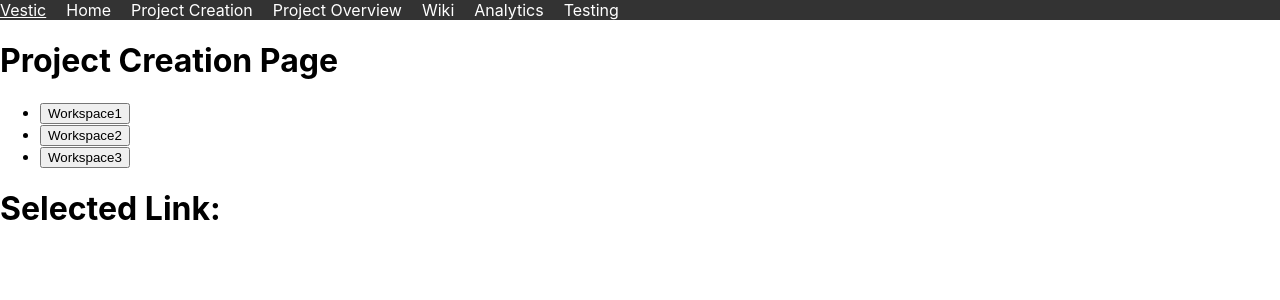
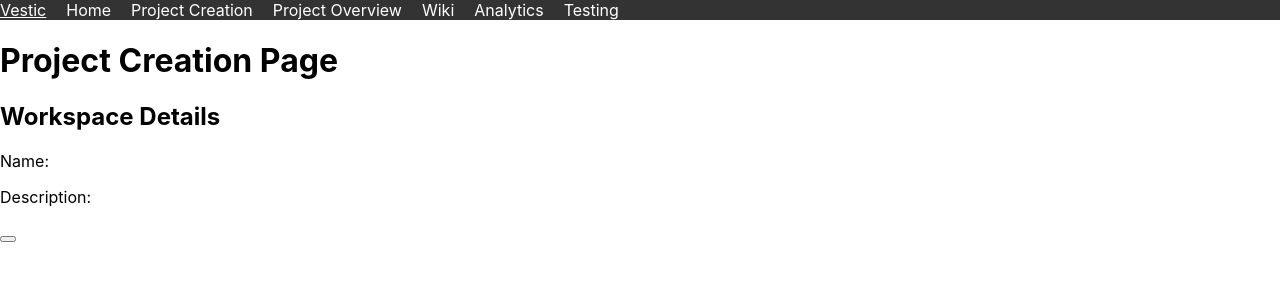
Before and after one commit to Sam772/Vestic, a React (Create React App) app: page /projectcreation in a window 1280 px wide. Shown: the top 300 px of the page. Built offline with nearby package versions, Linux system fonts and the light colour scheme.

Commit message:
navigation from home page

```diff
--- a/package.json
+++ b/package.json
@@ -15,7 +15,7 @@
     "react": "^18.2.0",
     "react-dnd": "^16.0.1",
     "react-dom": "^18.2.0",
-    "react-router-dom": "^6.22.1",
+    "react-router-dom": "^6.22.3",
     "react-scripts": "5.0.1",
     "typescript": "^4.9.5",
     "web-vitals": "^2.1.4"
--- a/src/App.tsx
+++ b/src/App.tsx
@@ -1,17 +1,26 @@
-import React from 'react';
+import React, { useState } from 'react';
 import './App.css';
-import { BrowserRouter as Router, Routes, Route } from 'react-router-dom';
+import { BrowserRouter as Router, Routes, Route, Navigate } from 'react-router-dom';
 import { DndProvider } from 'react-dnd';
 import { HTML5Backend } from 'react-dnd-html5-backend';
 import Navbar from './components/Navbar';
 import KanbanBoard from './pages/ProjectOverview';
 import Home from './pages/Home';
 import ProjectCreation from './pages/ProjectCreation';
+import WorkspaceCreation from './pages/WorkspaceCreation';
 import Wiki from './pages/Wiki';
 import Analytics from './pages/Analytics';
 import Testing from './pages/Testing';
+import Sidebar from './components/Sidebar';
+import { Link } from './components/Types';
 
 const App: React.FC = () => {
+  const [wikiPages, setWikiPages] = useState<string[]>([]);
+
+  const createWikiPage = (pageName: string) => {
+    setWikiPages([...wikiPages, pageName]);
+  };
+
   return (
     <Router>
       <DndProvider backend={HTML5Backend}>
@@ -19,11 +28,16 @@ const App: React.FC = () => {
           <Navbar />
           <Routes>
             <Route path="/" element={<Home />} />
-          <Route path="/projectcreation" Component={ProjectCreation} />
-          <Route path="/projectoverview" Component={KanbanBoard} />
-          <Route path="/wiki" Component={Wiki} />
-          <Route path="/analytics" Component={Analytics} />
-          <Route path="/testing" Component={Testing} />
+            <Route path="/projectcreation" element={<ProjectCreation />} />
+            <Route path="/workspacecreation" element={<WorkspaceCreation />} />
+            <Route path="/projectoverview" element={<KanbanBoard />} />
+            <Route path="/wiki" element={<Wiki createWikiPage={createWikiPage} />} />
+            <Route path="/analytics" element={<Analytics />} />
+            <Route path="/testing" element={<Testing />} />
+            {wikiPages.map(pageName => (
+              <Route key={pageName} path={`/wiki/${pageName}`} element={<Sidebar pageName={pageName} />} />
+            ))}
+            {wikiPages.length > 0 && <Route path="/wiki" element={<Navigate to={`/wiki/${wikiPages[0]}`} />} />}
           </Routes>
         </div>
       </DndProvider>
--- /dev/null
+++ b/src/components/PageContent.tsx
@@ -0,0 +1,13 @@
+import React from 'react';
+
+const PageContent: React.FC = () => {
+  return (
+    <div className="main-content">
+      <h2>Main Content</h2>
+      <p>This is the main content of the page.</p>
+      <p>You can add your content here.</p>
+    </div>
+  );
+};
+
+export default PageContent;
--- /dev/null
+++ b/src/components/Sidebar.css
@@ -0,0 +1,15 @@
+.sidebar {
+    float: left;
+    width: 20%;
+    height: 100%;
+    padding: 20px;
+    background-color: #f4f4f4;
+    border-right: 1px solid #ddd; /* Add a border line */
+  }
+
+  .main-content {
+    margin-left: 25%; /* Adjust margin to accommodate the sidebar */
+    padding: 20px;
+    background-color: #fff; /* Add a background color */
+    border-left: 1px solid #ddd; /* Add a border line */
+  }
--- /dev/null
+++ b/src/components/Sidebar.tsx
@@ -0,0 +1,28 @@
+import React from 'react';
+import { useParams } from 'react-router-dom';
+import PageContent from './PageContent';
+
+interface SidebarProps {
+  pageName: string;
+}
+
+const Sidebar: React.FC<SidebarProps> = ({ pageName }) => {
+  const pageNames = ['Page 1', 'Page 2', 'Page 3'];
+
+  return (
+    <div>
+      <div className="sidebar">
+        <h2>Sidebar</h2>
+        <ul>
+          {pageNames.map(page => (
+            <li key={page}>{page}</li>
+          ))}
+        </ul>
+        <p>Current Page: {pageName}</p>
+      </div>
+      <PageContent />
+    </div>
+  );
+};
+
+export default Sidebar;
--- /dev/null
+++ b/src/components/Types.ts
@@ -0,0 +1,5 @@
+export interface Link {
+    name: string;
+    url: string;
+    description: string
+  }
--- a/src/pages/Home.tsx
+++ b/src/pages/Home.tsx
@@ -1,9 +1,11 @@
 import React from 'react';
+import { Link } from 'react-router-dom'; // Import Link from react-router-dom
 
 const Home: React.FC = () => {
   return (
     <div>
       <h1>Home Page</h1>
+      <Link to="/workspacecreation">Create Workspace</Link>
     </div>
   );
 };
--- a/src/pages/ProjectCreation.tsx
+++ b/src/pages/ProjectCreation.tsx
@@ -1,50 +1,43 @@
 import React, { useState } from 'react';
+import { useLocation, useNavigate } from 'react-router-dom';
 
-interface Link {
-  name: string;
-  url: string;
-}
+const ProjectCreation: React.FC = () => {
+  const location = useLocation();
+  const navigate = useNavigate();
+  const searchParams = new URLSearchParams(location.search);
+  const workspaceName = searchParams.get('name') || '';
+  const workspaceDescription = searchParams.get('description') || '';
 
-const Sidebar: React.FC<{ links: Link[], onSelect: (url: string) => void }> = ({ links, onSelect }) => {
+  const [showProjectList, setShowProjectList] = useState(false);
+
+  const handleWorkspaceButtonClick = () => {
+    setShowProjectList(true);
+  };
+
+  const handleProjectButtonClick = () => {
+    navigate('/projectoverview');
+  };
+
   return (
-    <div className="sidebar">
-      <ul>
-        {links.map(link => (
-          <li key={link.url}>
-            <button onClick={() => onSelect(link.url)}>{link.name}</button>
-          </li>
-        ))}
-      </ul>
+    <div className="project-creation-page">
+      <h1>Project Creation Page</h1>
+      <div>
+        <h2>Workspace Details</h2>
+        <p>Name: {workspaceName}</p>
+        <p>Description: {workspaceDescription}</p>
+      </div>
+      <div>
+        <button onClick={handleWorkspaceButtonClick}>{workspaceName}</button>
+        {showProjectList && (
+          <div>
+            <h2>Projects</h2>
+            <button onClick={handleProjectButtonClick}>Project 1</button>
+            <button onClick={handleProjectButtonClick}>Project 2</button>
+          </div>
+        )}
+      </div>
     </div>
   );
 };
 
-const ProjectCreation: React.FC = () => {
-
-  const [selectedLink, setSelectedLink] = useState<string>('');
-
-  const links: Link[] = [
-    { name: 'Workspace1', url: '/workspace1' },
-    { name: 'Workspace2', url: '/workspace2' },
-    { name: 'Workspace3', url: '/workspace3' }
-  ];
-
-  const handleLinkSelect = (url: string) => {
-    setSelectedLink(url);
-  };
-
-  return (
-    <div className="project-creation-page">
-      <div>
-        <h1>Project Creation Page</h1>
-      </div>
-      <Sidebar links={links} onSelect={handleLinkSelect} />
-      <div className="content">
-        <h1>Selected Link: {selectedLink}</h1>
-      </div>
-    </div>
-    );
-
-};
-
 export default ProjectCreation;
--- a/src/pages/Wiki.tsx
+++ b/src/pages/Wiki.tsx
@@ -1,9 +1,38 @@
-import React from 'react';
+import React, { useState } from 'react';
+import { useNavigate } from 'react-router-dom';
 
-const Wiki: React.FC = () => {
+interface WikiProps {
+  createWikiPage: (pageName: string) => void;
+}
+
+const Wiki: React.FC<WikiProps> = ({ createWikiPage }) => {
+  const [pageName, setPageName] = useState('');
+  const navigate = useNavigate();
+
+  const handleSubmit = (event: React.FormEvent<HTMLFormElement>) => {
+    event.preventDefault();
+    createWikiPage(pageName);
+    navigate(`/wiki/${pageName}`);
+  };
+
+  const handleChange = (event: React.ChangeEvent<HTMLInputElement>) => {
+    setPageName(event.target.value);
+  };
+
   return (
     <div>
       <h1>Wiki Page</h1>
+      <form onSubmit={handleSubmit}>
+        <label htmlFor="pageName">Enter Page Name:</label>
+        <input
+          type="text"
+          id="pageName"
+          value={pageName}
+          onChange={handleChange}
+          required
+        />
+        <button type="submit">Post</button>
+      </form>
     </div>
   );
 };
--- /dev/null
+++ b/src/pages/WorkspaceCreation.tsx
@@ -0,0 +1,41 @@
+// WorkspaceCreation.tsx
+
+import React, { useState } from 'react';
+import { useNavigate } from 'react-router-dom';
+
+const WorkspaceCreation: React.FC = () => {
+  const [workspaceName, setWorkspaceName] = useState('');
+  const [workspaceDescription, setWorkspaceDescription] = useState('');
+  const navigate = useNavigate();
+
+  const handleWorkspaceNameChange = (e: React.ChangeEvent<HTMLInputElement>) => {
+    setWorkspaceName(e.target.value);
+  };
+
+  const handleWorkspaceDescriptionChange = (e: React.ChangeEvent<HTMLInputElement>) => {
+    setWorkspaceDescription(e.target.value);
+  };
+
+  const createWorkspace = () => {
+    const workspace = { name: workspaceName, description: workspaceDescription };
+    localStorage.setItem('workspace', JSON.stringify(workspace));
+    navigate(`/projectcreation?name=${encodeURIComponent(workspaceName)}&description=${encodeURIComponent(workspaceDescription)}`);
+  };
+
+  return (
+    <div>
+      <h1>Create Workspace</h1>
+      <div>
+        <label>Workspace Name:</label>
+        <input type="text" value={workspaceName} onChange={handleWorkspaceNameChange} />
+      </div>
+      <div>
+        <label>Workspace Description:</label>
+        <input type="text" value={workspaceDescription} onChange={handleWorkspaceDescriptionChange} />
+      </div>
+      <button onClick={createWorkspace}>Create Workspace</button>
+    </div>
+  );
+};
+
+export default WorkspaceCreation;
```
Also changed, not shown: src/components/ProjectSidebar.tsx (added, +23 -0 lines), 1 other file (tests, documents, lock files or other folders). Lines whose indentation alone changed are shown as unchanged.
